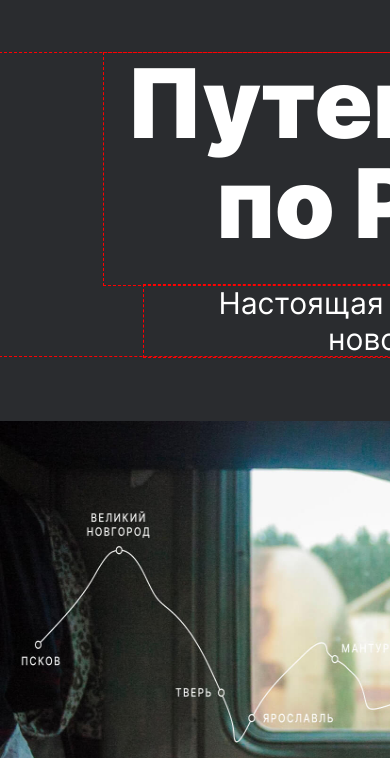
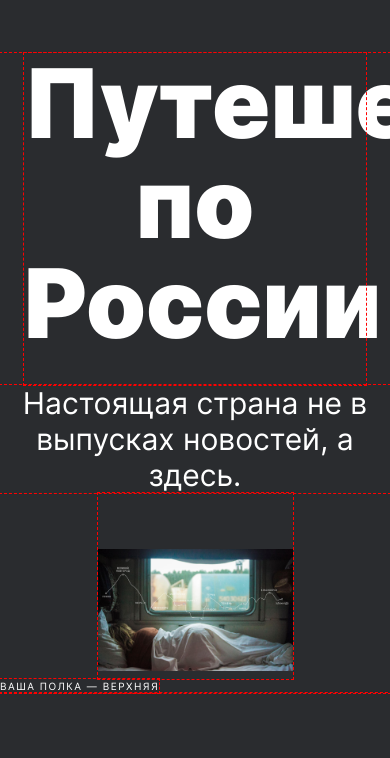
Before and after one commit to Y-Kate/russian-travel, a plain HTML site: page index.html in a window 390 px wide. Shown: the part 86-844 px from the top of the page. Drawn offline with Linux system fonts and the light colour scheme.

Commit message:
lead adoptive 1

```diff
--- a/blocks/lead/__image/lead__image.css
+++ b/blocks/lead/__image/lead__image.css
@@ -1,6 +1,6 @@
 .lead__image {
   width: 984px;
-  height: 615px;
+  /* height: 615px; */
   padding-top: 64px;
   padding-bottom: 8px;
 }
@@ -8,5 +8,12 @@
 @media (max-width: 1024px) {
   .lead__image {
     width: 928px;
+    padding-top: 56px;
   }
 }
+
+@media (max-width: 950px) {
+  .lead__image {
+    width: 50vw;
+  }
+}
--- a/blocks/lead/__subtitle/lead__subtitle.css
+++ b/blocks/lead/__subtitle/lead__subtitle.css
@@ -1,6 +1,6 @@
 .lead__subtitle {
-  width: 640px;
-  min-height: 72px;
+  max-width: 640px;
+  /* min-height: 72px; */
   font-size: 30px;
   line-height: 36px;
   text-align: center;
--- a/blocks/lead/__title/lead__title.css
+++ b/blocks/lead/__title/lead__title.css
@@ -1,5 +1,6 @@
 .lead__title {
-  width: 720px;
+  max-width: 720px;
+  width: calc(100vw - 296px);
   min-height: 200px;
   font-size: 96px;
   line-height: 100px;
@@ -8,3 +9,15 @@
   margin: 0;
   font-weight: 900;
 }
+
+@media (max-width: 1024px) {
+  .lead__title {
+    width: calc(100vw - 96px);
+  }
+}
+
+@media (max-width: 768px) {
+  .lead__title {
+    width: calc(100vw - 48px);
+  }
+}
--- a/blocks/lead/lead.css
+++ b/blocks/lead/lead.css
@@ -1,5 +1,5 @@
 .lead {
-  margin: 56px auto 0;
+  margin: 56px 0 0;
   display: flex;
   flex-direction: column;
   align-items: center;
--- a/index.html
+++ b/index.html
@@ -19,7 +19,7 @@
     </header>
     <section class="lead">
       <h1 class="lead__title">Путешествия по России</h1>
-      <h2 class="lead__subtitle">Настоящая страна не в выпусках новостей, а здесь.</h2>
+      <p class="lead__subtitle">Настоящая страна не в выпусках новостей, а здесь.</p>
       <img class="lead__image" src="./images/lead-polka.jpg" alt="Место в плацкарте и картой маршрута" />
       <p class="lead__caption">ваша полка — верхняя</p>
     </section>
```
